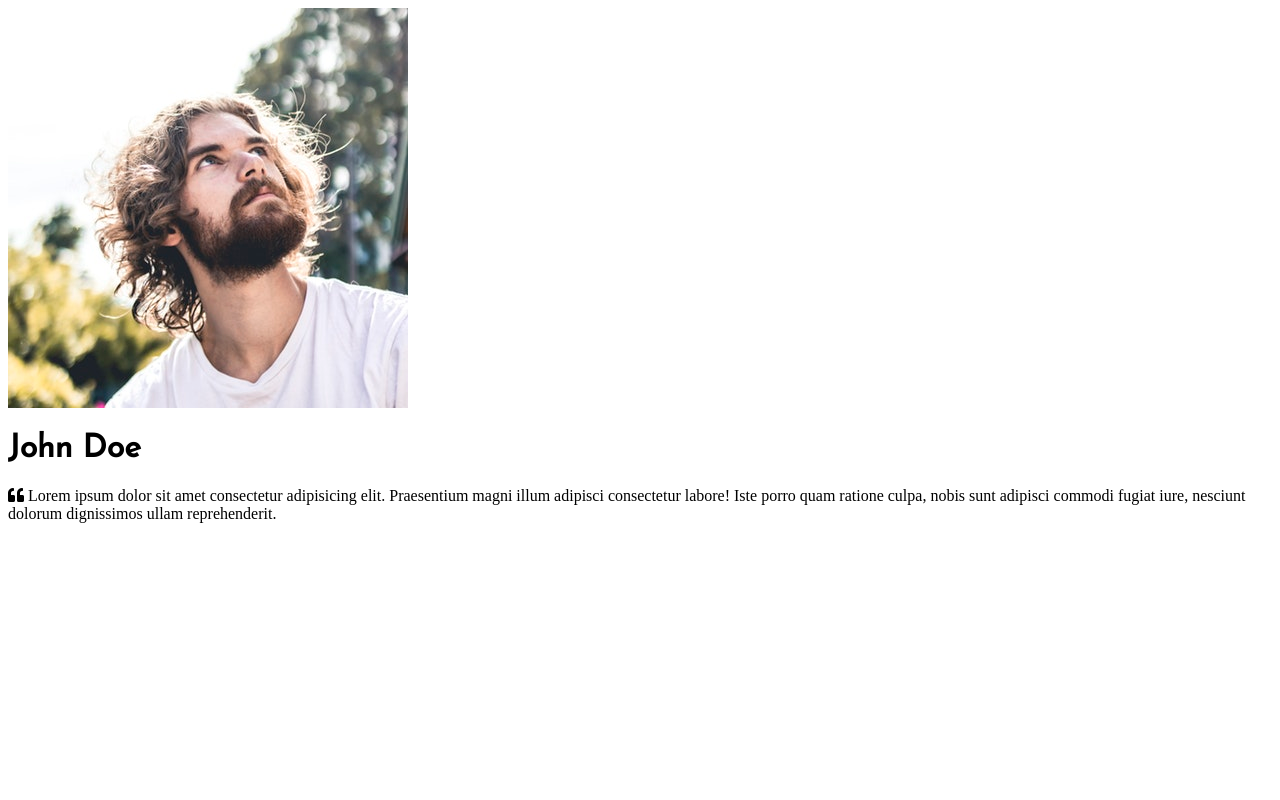
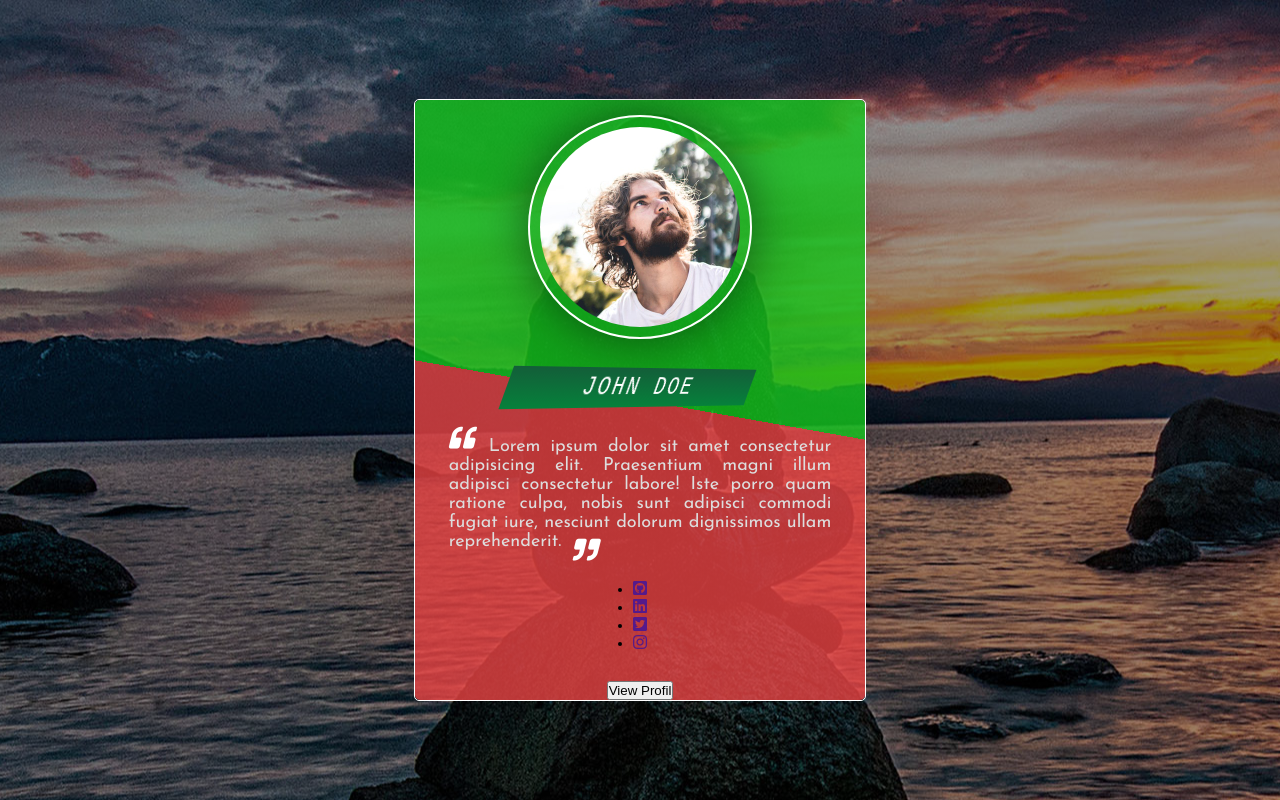
Before and after one commit to religtbogen/InvisibleCard, a plain HTML site: page index.html in a window 1280 px wide. Drawn offline with Linux system fonts and the light colour scheme.

Commit message:
[wip] html and basic style

```diff
--- a/index.html
+++ b/index.html
@@ -18,7 +18,32 @@
                 <img src="images/john-doe.jpg" class="card-img">
                 <h1 class="card-heading">John Doe</h1>
                 <p class="card-paragraph"><i class="fas fa-quote-left"></i> Lorem ipsum dolor sit amet consectetur adipisicing elit. Praesentium magni illum adipisci consectetur labore! Iste porro quam ratione culpa, nobis sunt adipisci commodi fugiat iure, nesciunt dolorum dignissimos
-                    ullam reprehenderit.</p>
+                    ullam reprehenderit.<i class="fas fa-quote-right"></i></p>
+                <ul class="card-icons">
+                    <li>
+                        <a href="" class="card-icon-link">
+                            <i class="card-icon fab fa-github-square"></i>
+                        </a>
+                    </li>
+                    <li>
+                        <a href="" class="card-icon-link">
+                            <i class="card-icon fab fa-linkedin"></i>
+                        </a>
+                    </li>
+                    <li>
+                        <a href="" class="card-icon-link">
+                            <i class="card-icon fab fa-twitter-square"></i>
+                        </a>
+                    </li>
+                    <li>
+                        <a href="" class="card-icon-link">
+                            <i class="card-icon fab fa-instagram"></i>
+                        </a>
+                    </li>
+                </ul>
+                <button class="card-btn">
+                  View Profil
+                </button>
             </div>
         </div>
     </div>
--- a/styles.css
+++ b/styles.css
@@ -1,3 +1,92 @@
-h1 {
+* {
+    margin: 0;
+    padding: 0;
+}
+
+.container {
     font-family: 'Josefin Sans', sans-serif;
+    height: 100vh;
+    width: 100vw;
+    background: linear-gradient(rgba(0, 0, 0, 0.379), rgba(0, 0, 0, 0.379)), url(images/bg.jpg) no-repeat center;
 }
+
+.card-wrapper {
+    height: 600px;
+    width: 450px;
+    border: 1px solid #fff;
+    position: absolute;
+    top: 50%;
+    left: 50%;
+    transform: translate(-50%, -50%);
+    background: linear-gradient(rgba(0, 0, 0, 0.379), rgba(0, 0, 0, 0.379)), url(images/bg.jpg) no-repeat center;
+    border-radius: 5px;
+    transition: box-shadow 1s;
+}
+
+.card-wrapper:hover {
+    box-shadow: 0 0 30px #fff;
+}
+
+.card {
+    display: flex;
+    flex-direction: column;
+    align-items: center;
+    justify-content: space-between;
+    height: 100%;
+    width: 100%;
+    background: linear-gradient(190deg, rgba(21, 199, 30, .8)50%, rgba(233, 67, 67, .8) 0%);
+    border-radius: inherit;
+}
+
+.card-img {
+    width: 200px;
+    height: 200px;
+    border-radius: 50%;
+    object-fit: cover;
+    margin-top: 15px;
+    border: 2px solid #fff;
+    padding: 10px;
+    box-shadow: 0 0 50px rgba(0, 0, 0, .5)
+}
+
+.card-heading {
+    font-family: 'Source Code Pro', monospace;
+    font-size: 25px;
+    font-weight: 400;
+    text-transform: uppercase;
+    color: #fff;
+    letter-spacing: 3px;
+    background: linear-gradient(#135e39, #06813b);
+    text-align: center;
+    width: 70%;
+    padding: 5px 0;
+    transform: perspective(1000px) skewX(-20deg) rotateY(40deg);
+}
+
+.card-paragraph {
+    font-size: 18px;
+    color: #ddd;
+    width: 85%;
+    text-align: justify;
+    position: relative;
+}
+
+.card-paragraph::first-letter {
+    margin-left: 40px;
+}
+
+.card-paragraph i {
+    color: #fff;
+    font-size: 25px;
+    font-style: italic;
+    position: absolute;
+}
+
+.card-paragraph i:first-child {
+    top: -10%;
+}
+
+.card-paragraph i:last-child {
+    bottom: -10%;
+    margin-left: 10px;
+}
```
